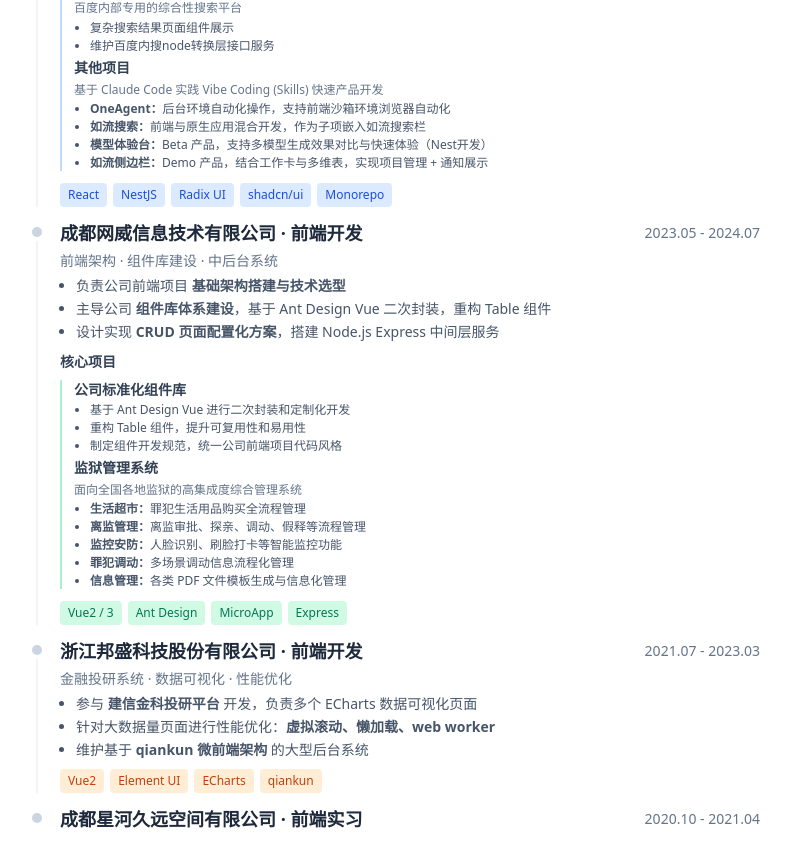
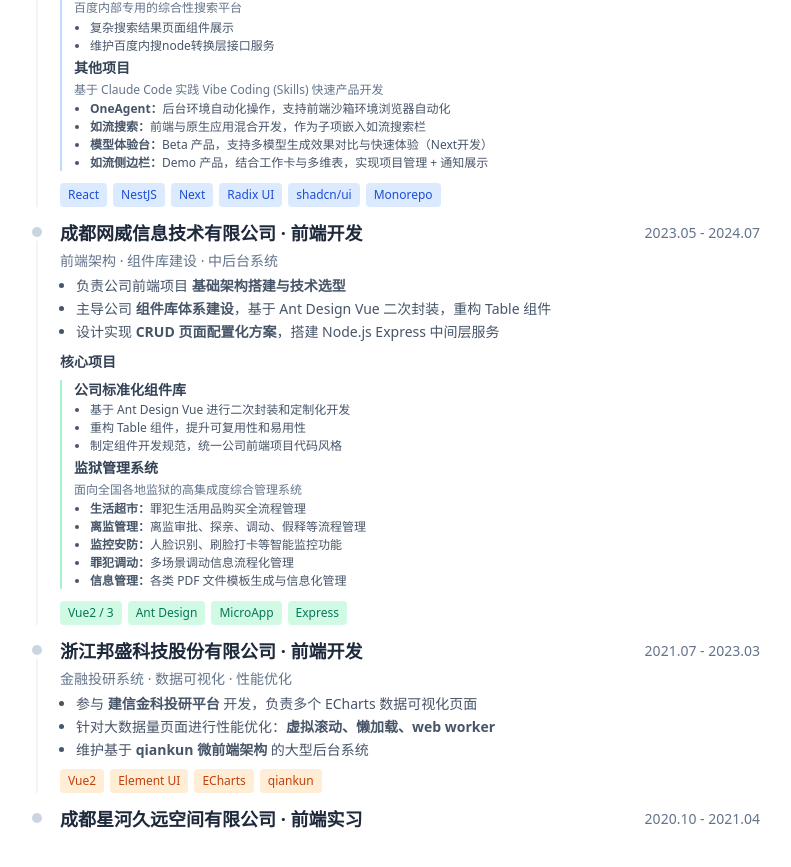
Before and after one commit to zhoulinf/resume, a website: page index.html in a window 1280 px wide. Shown: the part 857-1724 px from the top of the page, without its empty margins (236-1027 px from the left). Drawn offline with nearby package versions, Linux system fonts and the light colour scheme.

Commit message:
html调整

```diff
--- a/index.html
+++ b/index.html
@@ -203,7 +203,7 @@
               <ul class="list-disc pl-4 mt-0.5 text-xs text-slate-600 space-y-0.5">
                 <li><strong>OneAgent：</strong>后台环境自动化操作，支持前端沙箱环境浏览器自动化</li>
                 <li><strong>如流搜索：</strong>前端与原生应用混合开发，作为子项嵌入如流搜索栏</li>
-                <li><strong>模型体验台：</strong>Beta 产品，支持多模型生成效果对比与快速体验（Nest开发）</li>
+                <li><strong>模型体验台：</strong>Beta 产品，支持多模型生成效果对比与快速体验（Next开发）</li>
                 <li><strong>如流侧边栏：</strong>Demo 产品，结合工作卡与多维表，实现项目管理 + 通知展示</li>
               </ul>
             </div>
@@ -213,6 +213,7 @@
         <div class="mt-3 flex flex-wrap gap-1.5">
           <span class="text-[10px] md:text-xs bg-blue-100 text-blue-700 px-2 py-1 rounded">React</span>
           <span class="text-[10px] md:text-xs bg-blue-100 text-blue-700 px-2 py-1 rounded">NestJS</span>
+          <span class="text-[10px] md:text-xs bg-blue-100 text-blue-700 px-2 py-1 rounded">Next</span>
           <span class="text-[10px] md:text-xs bg-blue-100 text-blue-700 px-2 py-1 rounded">Radix UI</span>
           <span class="text-[10px] md:text-xs bg-blue-100 text-blue-700 px-2 py-1 rounded">shadcn/ui</span>
           <span class="text-[10px] md:text-xs bg-blue-100 text-blue-700 px-2 py-1 rounded">Monorepo</span>
```
